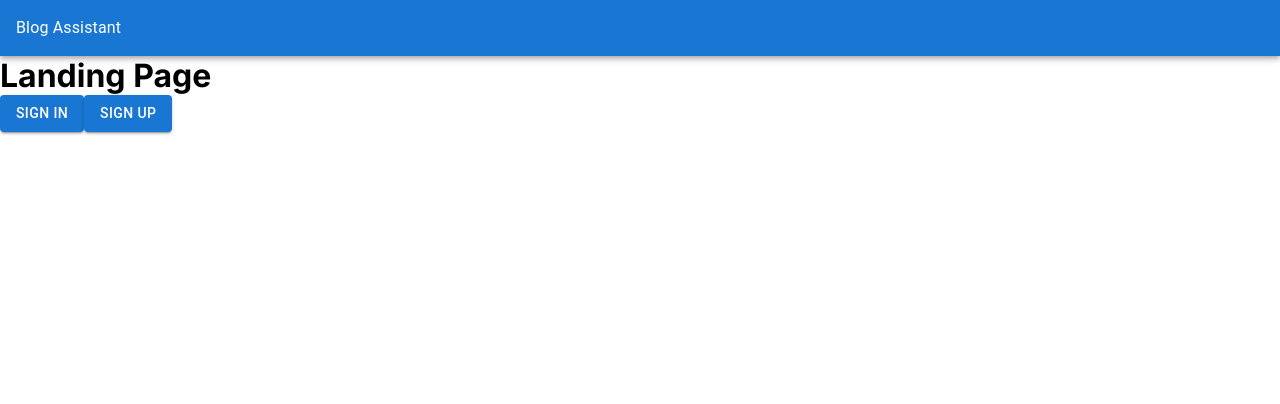
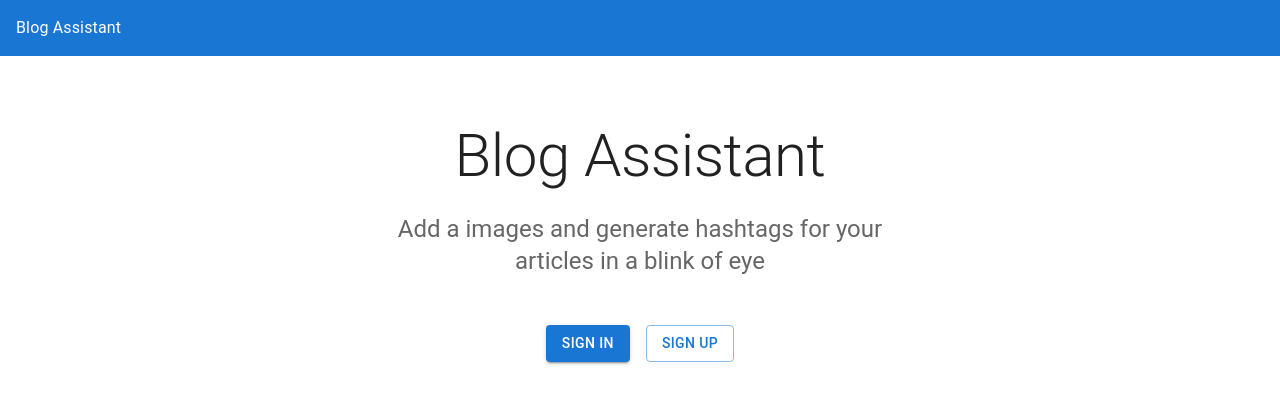
Before and after one commit to PedroMarianoAlmeida/blog-assistant, a Next.js app: page / in a window 1280 px wide. Shown: the top 404 px of the page. Built offline with nearby package versions, Linux system fonts and the light colour scheme.

Commit message:
create a landing page
https://github.com/mui/material-ui/blob/v5.14.2/docs/data/material/getting-started/templates/album/Album.tsx

```diff
--- a/src/app/page.tsx
+++ b/src/app/page.tsx
@@ -1,18 +1,54 @@
-"use client";
-
 import Link from "next/link";
 import Button from "@mui/material/Button";
+import Box from "@mui/material/Box";
+import Typography from "@mui/material/Typography";
+import Container from "@mui/material/Container";
+import Stack from "@mui/material/Stack";
 
 export default function Home() {
   return (
     <main>
-      <h1>Landing Page</h1>
-      <Link href="/sign-in">
-        <Button variant="contained">Sign In</Button>
-      </Link>
-      <Link href="/sign-up">
-        <Button variant="contained">Sign Up</Button>
-      </Link>
+      <Box
+        sx={{
+          bgcolor: "background.paper",
+          pt: 8,
+          pb: 6,
+        }}
+      >
+        <Container maxWidth="sm">
+          <Typography
+            component="h1"
+            variant="h2"
+            align="center"
+            color="text.primary"
+            gutterBottom
+          >
+            Blog Assistant
+          </Typography>
+          <Typography
+            variant="h5"
+            align="center"
+            color="text.secondary"
+            paragraph
+          >
+            Add a images and generate hashtags for your articles in a blink of
+            eye
+          </Typography>
+          <Stack
+            sx={{ pt: 4 }}
+            direction="row"
+            spacing={2}
+            justifyContent="center"
+          >
+            <Link href="/sign-in">
+              <Button variant="contained">Sign In</Button>
+            </Link>
+            <Link href="/sign-up">
+              <Button variant="outlined">Sign Up</Button>
+            </Link>
+          </Stack>
+        </Container>
+      </Box>
     </main>
   );
 }
```
